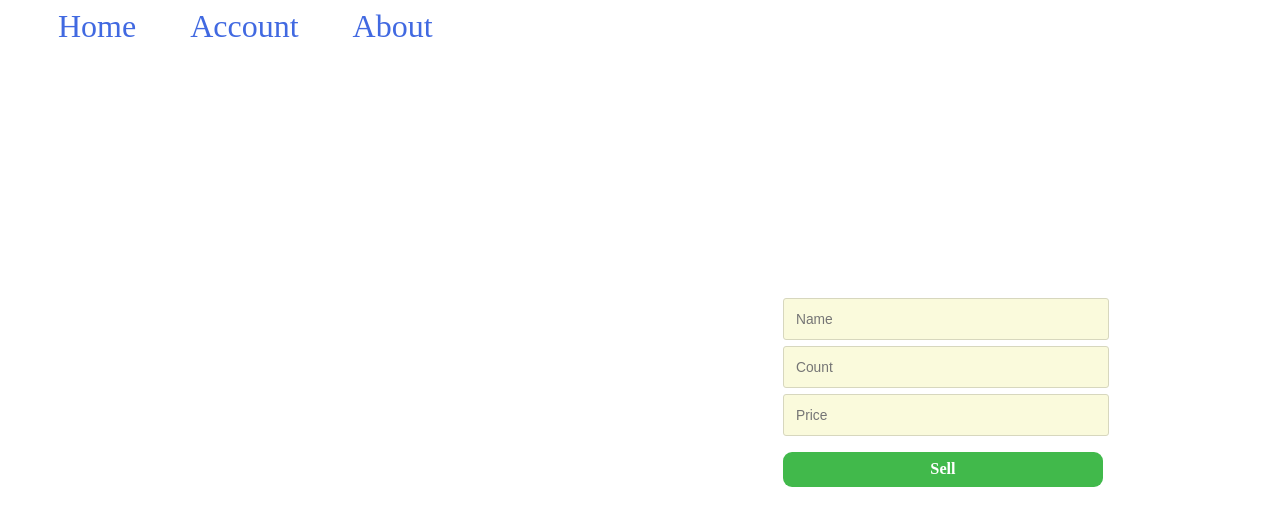
After one commit to 1lyasm/hobby_store, a Flask app: page /sell in a window 1280 px wide. The commit adds this page. Shown: the top 526 px of the page. Run offline with Flask 3, Linux system fonts and the light colour scheme; some libraries are stand-ins or nearby versions.

Commit message:
add sell page

```diff
--- a/app.py
+++ b/app.py
@@ -236,3 +236,40 @@ def change_info():
         new_passw = request.form["passw"]
         update_info(new_surn, new_addr, new_phone, new_passw)
     return render_template("change_info.html")
+
+def check_inp(name, count, price):
+    msg = ""
+    if len(name) == 0 or len(count) == 0 or len(price) == 0:
+        msg = "Name, count, and price can not be empty"
+    try:
+        int(count)
+        float(price)
+    except:
+        msg = "Count must be int and price must be decimal number"
+    return msg
+
+def add_item(name, count, price):
+    conn = connect()
+    cursor = conn.cursor()
+    cursor.execute(f"select id from users where name = '{cur_user}';")
+    cur_id = cursor.fetchall()[0][0]
+    cursor.execute("begin")
+    cursor.execute(f"""insert into items values(nextval('items_ids'),
+                   '{name}', {cur_id}, {count}, 0, {price});""")
+    cursor.execute("end")
+    cursor.close()
+    conn.close()
+
+@app.route("/sell", methods=('GET', 'POST'))
+def sell():
+    msg = ""
+    if request.method == "POST":
+        name = request.form["name"]
+        count = request.form["count"]
+        price = request.form["price"]
+        msg = check_inp(name, count, price)
+        if len(msg) > 0:
+            return render_template("sell.html", msg=msg)
+        add_item(name, count, price)
+        return redirect("/home")
+    return render_template("sell.html", msg=msg)
--- a/templates/home.html
+++ b/templates/home.html
@@ -21,6 +21,8 @@
         border-style: hidden;
     }
 </style>
+
+<a href="/sell">Sell and item</a>
 
 <div class="grid-container">
 
--- /dev/null
+++ b/templates/sell.html
@@ -0,0 +1,84 @@
+{% extends 'base.html' %}
+
+<h1>{% block title %} Buy {% endblock %}</h1>
+
+{% block content %}
+
+
+<style>
+    #reg_form {
+        margin-top: 250px;
+        margin-left: 775px;
+    }
+
+    #name_box,
+    #count_box,
+    #price_box {
+        height: 38px;
+        text-indent: 10px;
+        font-size: 0.365cm;
+        border-radius: 3px;
+        width: 320px;
+        background-color: rgb(250, 250, 220);
+        border-width: 0.05cm;
+        border-style: solid;
+        border-color: rgb(215, 215, 190);
+    }
+
+    #sell_button {
+        height: 35px;
+        width: 320px;
+        border-radius: 9px;
+        font-size: 0.43cm;
+        font-weight: 600;
+        margin-left: 0px;
+        margin-top: -5px;
+        background-color: rgb(65, 185, 75);
+        border-color: turquoise;
+        color: white;
+        text-align: center;
+    }
+
+    #boxes>* {
+        margin: 3px 0;
+    }
+
+    button {
+        all: unset;
+    }
+
+    #msg {
+        font-size: x-large;
+    }
+</style>
+
+<form method="post" id="reg_form">
+
+    <div id="boxes">
+        <input type="text" name="name" id="name_box" placeholder="Name">
+        </input>
+
+        <br>
+
+        <input type="text" name="count" id="count_box" placeholder="Count">
+        </input>
+
+        <br>
+
+        <input type="text" name="price" id="price_box" placeholder="Price">
+        </input>
+
+        <br>
+    </div>
+
+    <br>
+
+    <button type="submit" id="sell_button">Sell</button>
+
+    <br>
+    <br>
+    <label id="msg">{{ msg }}</label>
+
+</form>
+
+{% endblock %}
```
